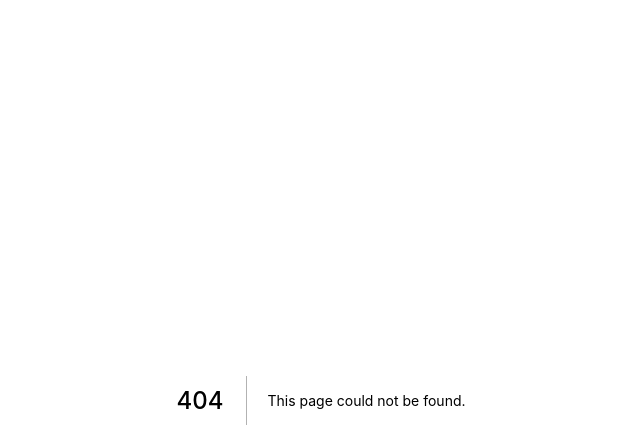
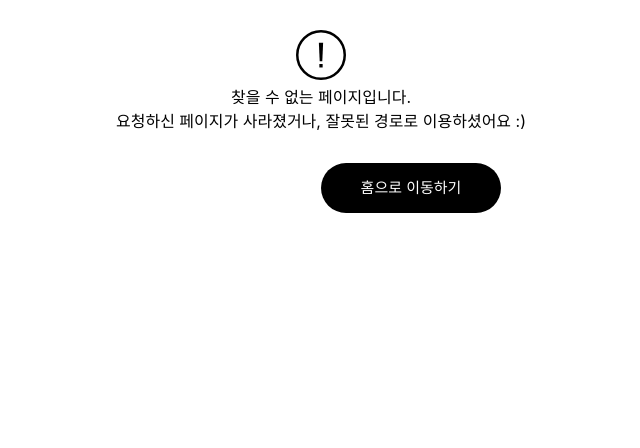
Before and after one commit to teamppub/pb-project, a Next.js app: page /error in a window 1280 px wide. Before the commit this address had no page. Shown: the top 448 px of the page, without its empty margins (319-959 px from the left). Built offline with nearby package versions, Linux system fonts and the light colour scheme.

Commit message:
에러페이지 (#2)
* category done

* error page

```diff
--- /dev/null
+++ b/pages/error.tsx
@@ -0,0 +1,41 @@
+import { css } from '@emotion/react';
+import Image from 'next/image';
+import { useRouter } from 'next/router';
+
+import { Box, Button } from 'components/Atoms';
+import icon from 'components/images/ico_error_01.svg';
+
+export default function Error404() {
+  const router = useRouter();
+  return (
+    <>
+      <Box
+        position="relative"
+        padding="30px"
+        textAlign="center"
+        font-family="Noto Sans KR , sans-serif"
+      >
+        <Image src={icon} alt="alert" width={50} height={50} layout="fixed" />
+        <Box paddingBottom="30px" lineHeight="24px">
+          찾을 수 없는 페이지입니다. <br />
+          요청하신 페이지가 사라졌거나, 잘못된 경로로 이용하셨어요 :)
+        </Box>
+        <Button
+          position="absolute"
+          backgroundColor="#000"
+          color="#fff"
+          fontSize="15px"
+          width="180px"
+          height="50px"
+          borderRadius="25px"
+          css={css`
+            transform: translate(-50%, -50%);
+          `}
+          onClick={() => router.push('/')}
+        >
+          홈으로 이동하기
+        </Button>
+      </Box>
+    </>
+  );
+}
```
Also changed, not shown: components/Molecules/Navitems/NavCategory.tsx (added, +20 -0 lines), components/Organisms/List/Navbar.tsx (added, +19 -0 lines), pages/list/index.tsx (added, +11 -0 lines), components/images/ico_error_01.svg (added).
